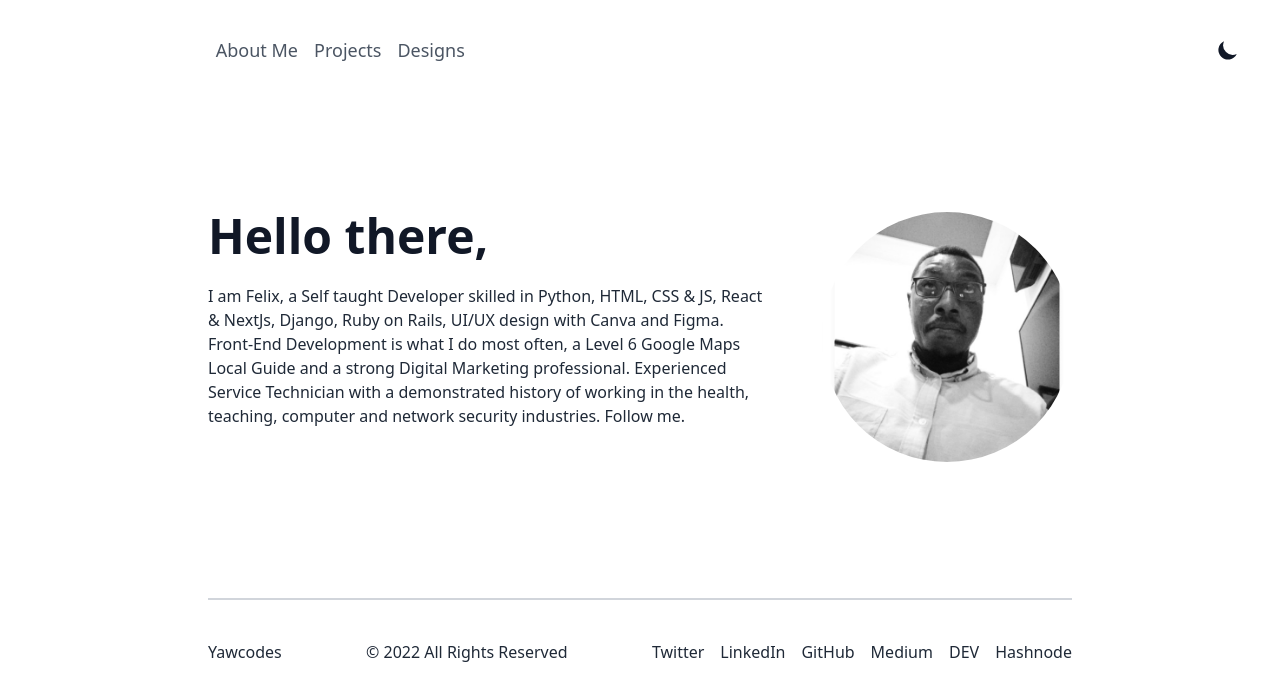
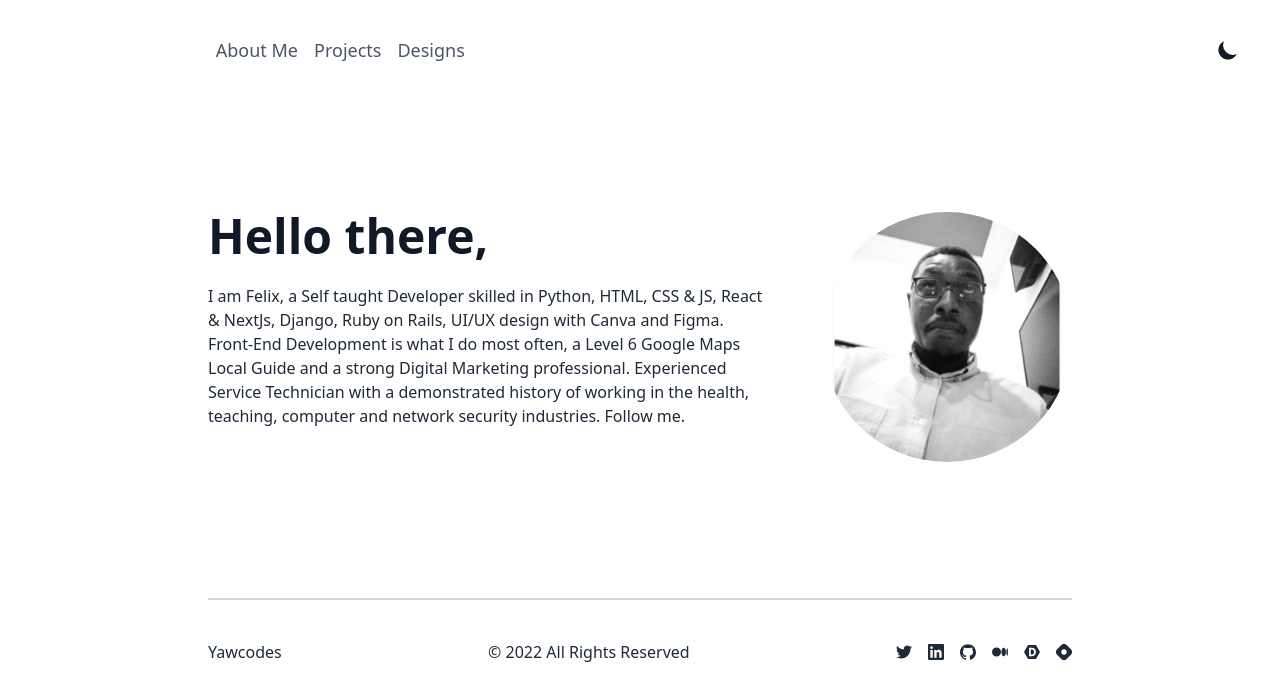
Before and after one commit to NanaPokun/My-Folio, a Next.js app: page / in a window 1280 px wide. Shown: the top 700 px of the page. Built offline with nearby package versions, Linux system fonts and the light colour scheme.

Commit message:
react-Icons

```diff
--- a/components/Footer.js
+++ b/components/Footer.js
@@ -1,3 +1,6 @@
+import { SiGithub, SiLinkedin, SiDevpost, SiMedium, SiHashnode, SiTwitter } from "react-icons/si";
+
+
 const Footer = () => {
     return (
         <div className="mt-12 lg:mt-18 sm:pb-36 sm:py-12 py-6">
@@ -7,52 +10,52 @@ const Footer = () => {
                     <span text-gray-900 font-semibold text-lg mr-2>Yawcodes</span>&copy; {new Date().getFullYear()} All Rights Reserved
                     <div className="flex flex-wrap pt-2 sm:space-x-4 space-x-2 font-medium lg:pt-0">
                         <a
-                            href="#"
+                            href="https://twitter.com/nanayaw_codes"
                             className={"transition-colors hover:text-yellow-500"}
                             target="_blank"
                             rel="noreferrer"
                         >
-                            Twitter
+                            <SiTwitter />
                         </a>
                         <a
-                            href="#"
+                            href="https://www.linkedin.com/in/felix-osei-1890401a1/"
                             className={"transition-colors hover:text-yellow-500"}
                             target="_blank"
                             rel="noreferrer"
                         >
-                            LinkedIn
+                            <SiLinkedin />
                         </a>
                         <a
-                            href="#"
+                            href="https://github.com/NanaPokun"
                             className={"transition-colors hover:text-yellow-500"}
                             target="_blank"
                             rel="noreferrer"
                         >
-                            GitHub
+                            <SiGithub />
                         </a>
                         <a
-                            href="#"
+                            href="https://medium.com/@nanaseipoku25"
                             className={"transition-colors hover:text-yellow-500"}
                             target="_blank"
                             rel="noreferrer"
                         >
-                            Medium
+                            <SiMedium />
                         </a>
                         <a
-                            href="#"
+                            href="https://dev.to/nanayaw_codes"
                             className={"transition-colors hover:text-yellow-500"}
                             target="_blank"
                             rel="noreferrer"
                         >
-                            DEV
+                            <SiDevpost />
                         </a>
                         <a
-                            href="#"
+                            href="https://nanapokun.hashnode.dev/"
                             className={"transition-colors hover:text-yellow-500"}
                             target="_blank"
                             rel="noreferrer"
                         >
-                            Hashnode
+                            <SiHashnode />
                         </a>
                     </div>
                 </div>
--- a/package.json
+++ b/package.json
@@ -10,6 +10,7 @@
     "next-themes": "^0.2.0",
     "react": "18.1.0",
     "react-dom": "18.1.0",
+    "react-icons": "^4.4.0",
     "rough-notation": "^0.5.1"
   },
   "devDependencies": {
```
Also changed, not shown: 2 other files (tests, documents, lock files or other folders).
